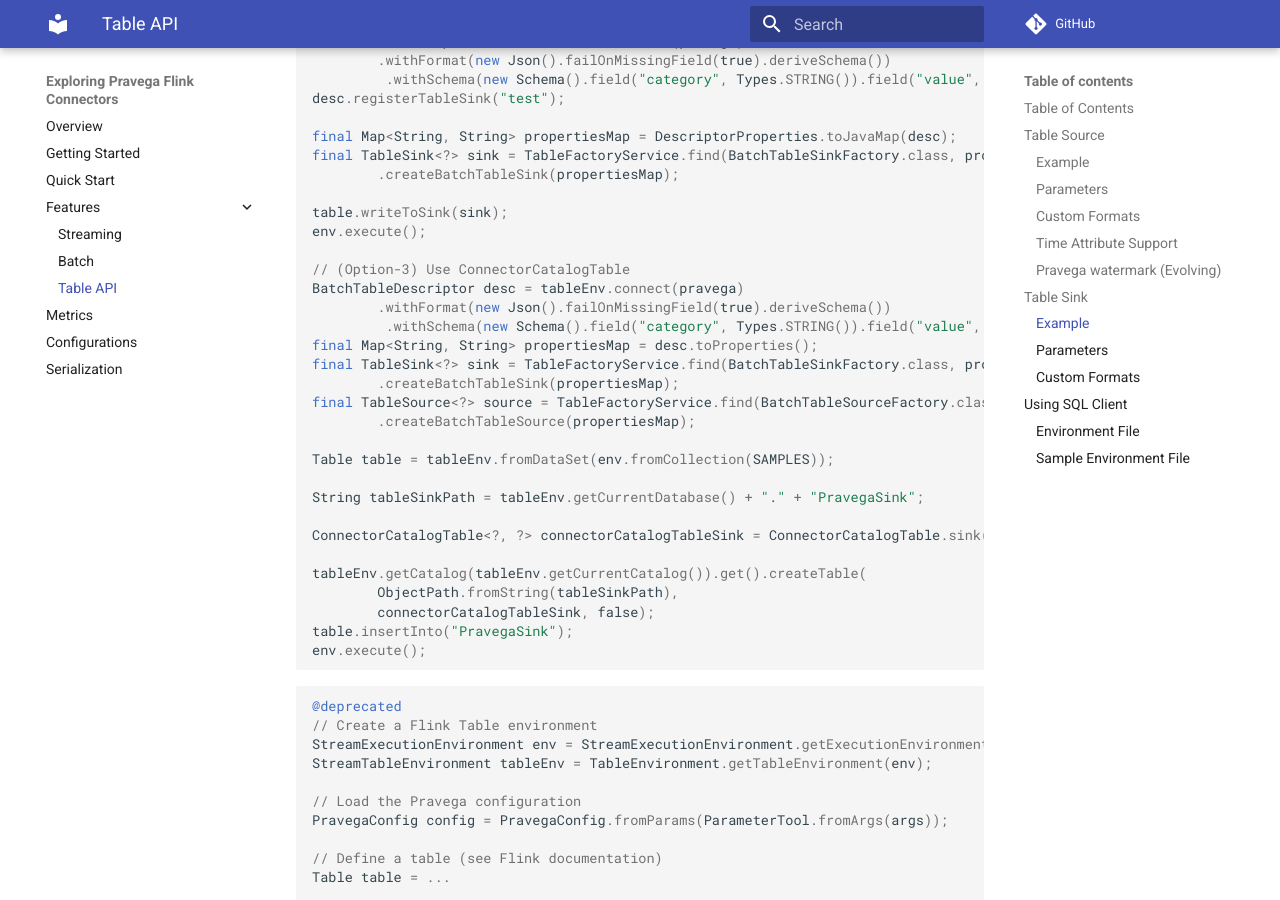
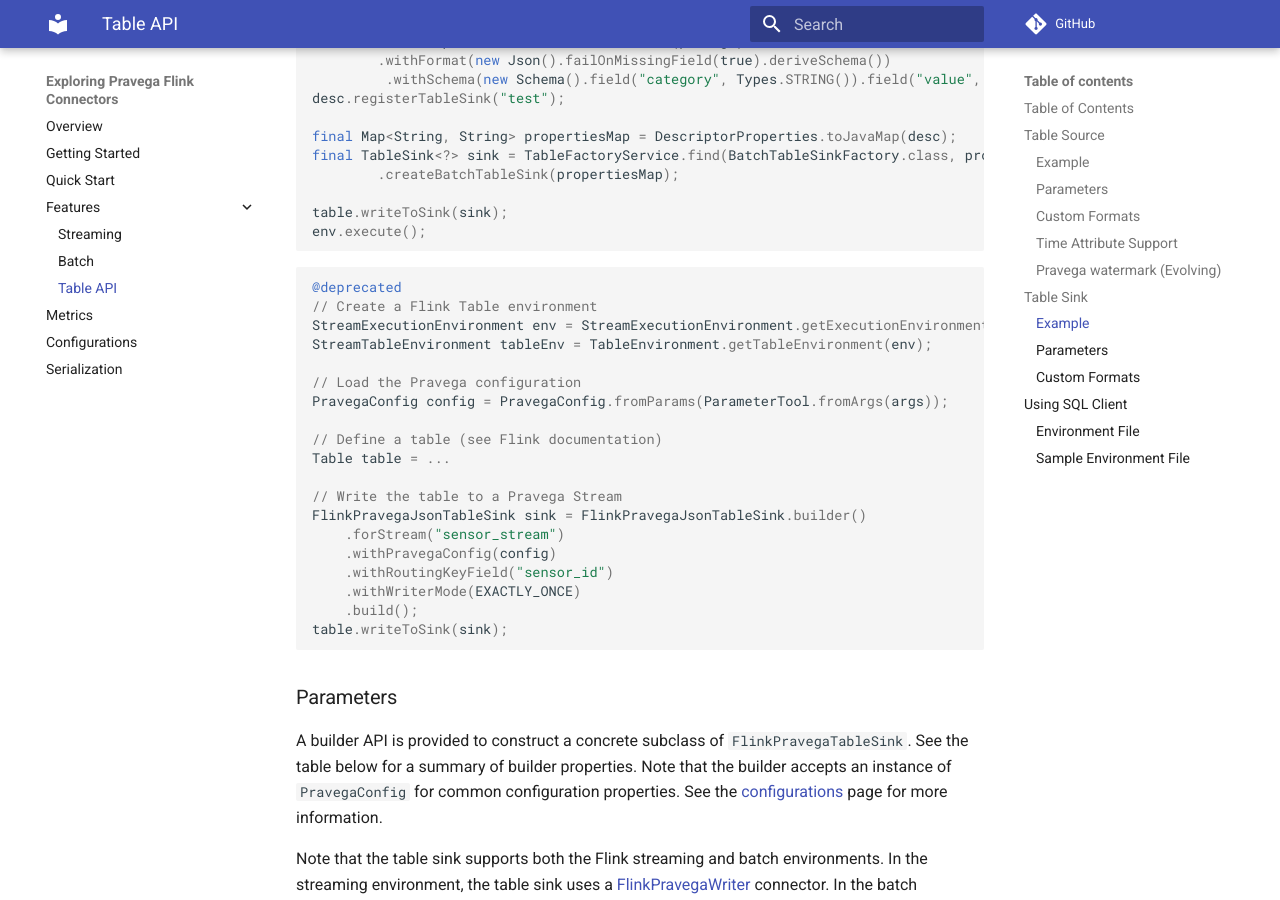
Before and after one commit to pravega/flink-connectors, an MkDocs documentation site: the page built from documentation/src/docs/table-api.md, in a window 1280 px wide and 900 px high, scrolled down 6480 px. Built offline with MkDocs 1.6.1 and Material for MkDocs 9.7.7, drawn with Linux system fonts in a browser that asks for light colours; comment, search, counter and statistics services are not loaded.

Commit message:
[issue-329] Delete unused documentation
Signed-off-by: AlexanderZhao1 <Alexander_Zhao@dell.com>

````diff
--- a/documentation/src/docs/table-api.md
+++ b/documentation/src/docs/table-api.md
@@ -259,28 +259,6 @@
 
 table.writeToSink(sink);
 env.execute();
-
-// (Option-3) Use ConnectorCatalogTable
-BatchTableDescriptor desc = tableEnv.connect(pravega)
-        .withFormat(new Json().failOnMissingField(true).deriveSchema())
-         .withSchema(new Schema().field("category", Types.STRING()).field("value", Types.INT()));
-final Map<String, String> propertiesMap = desc.toProperties();
-final TableSink<?> sink = TableFactoryService.find(BatchTableSinkFactory.class, propertiesMap)
-        .createBatchTableSink(propertiesMap);
-final TableSource<?> source = TableFactoryService.find(BatchTableSourceFactory.class, propertiesMap)
-        .createBatchTableSource(propertiesMap);
-
-Table table = tableEnv.fromDataSet(env.fromCollection(SAMPLES));
-
-String tableSinkPath = tableEnv.getCurrentDatabase() + "." + "PravegaSink";
-
-ConnectorCatalogTable<?, ?> connectorCatalogTableSink = ConnectorCatalogTable.sink(sink, false);
-
-tableEnv.getCatalog(tableEnv.getCurrentCatalog()).get().createTable(
-        ObjectPath.fromString(tableSinkPath),
-        connectorCatalogTableSink, false);
-table.insertInto("PravegaSink");
-env.execute();
 ```
 
 ```java
````
Also changed, not shown: 1 other file.
